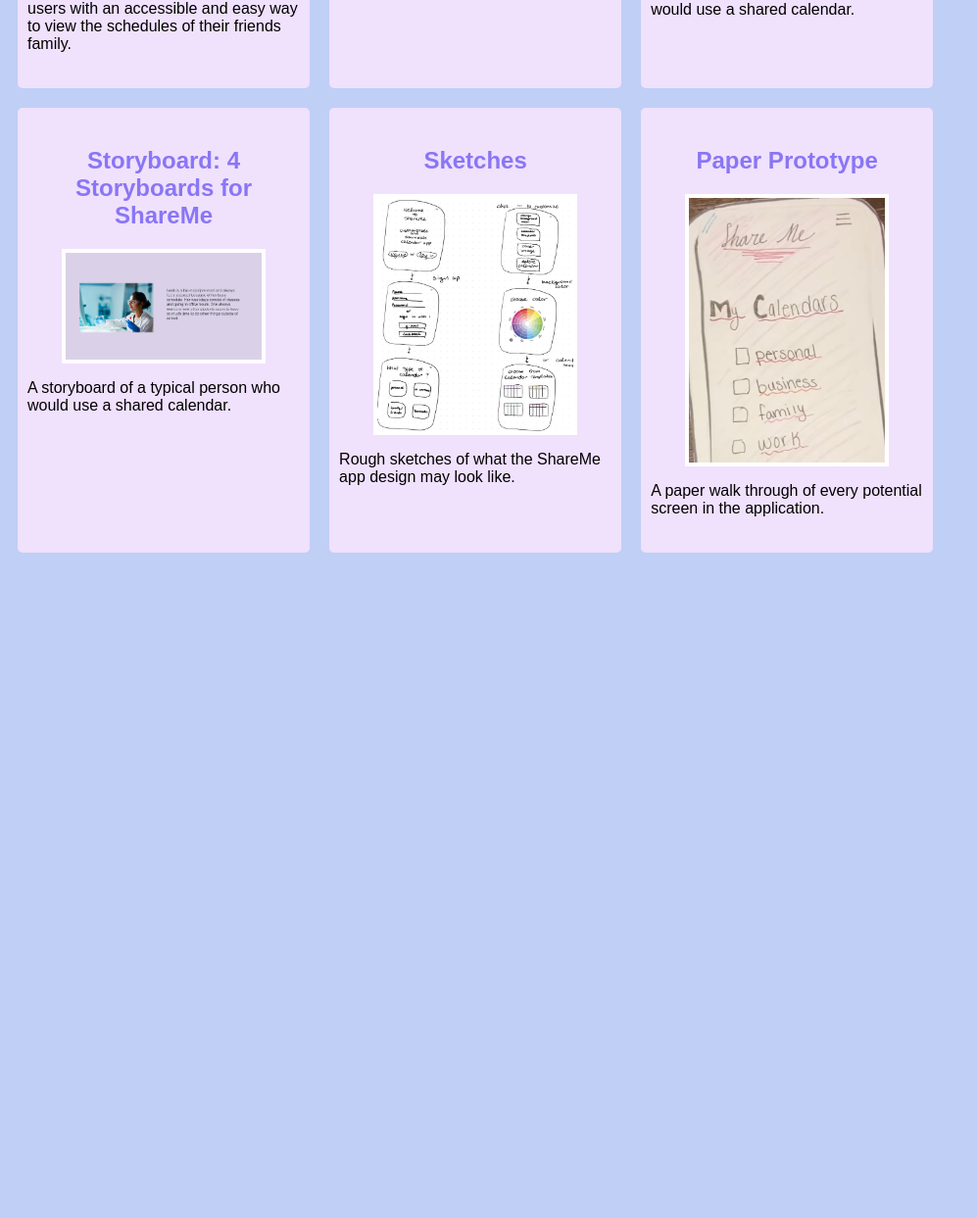
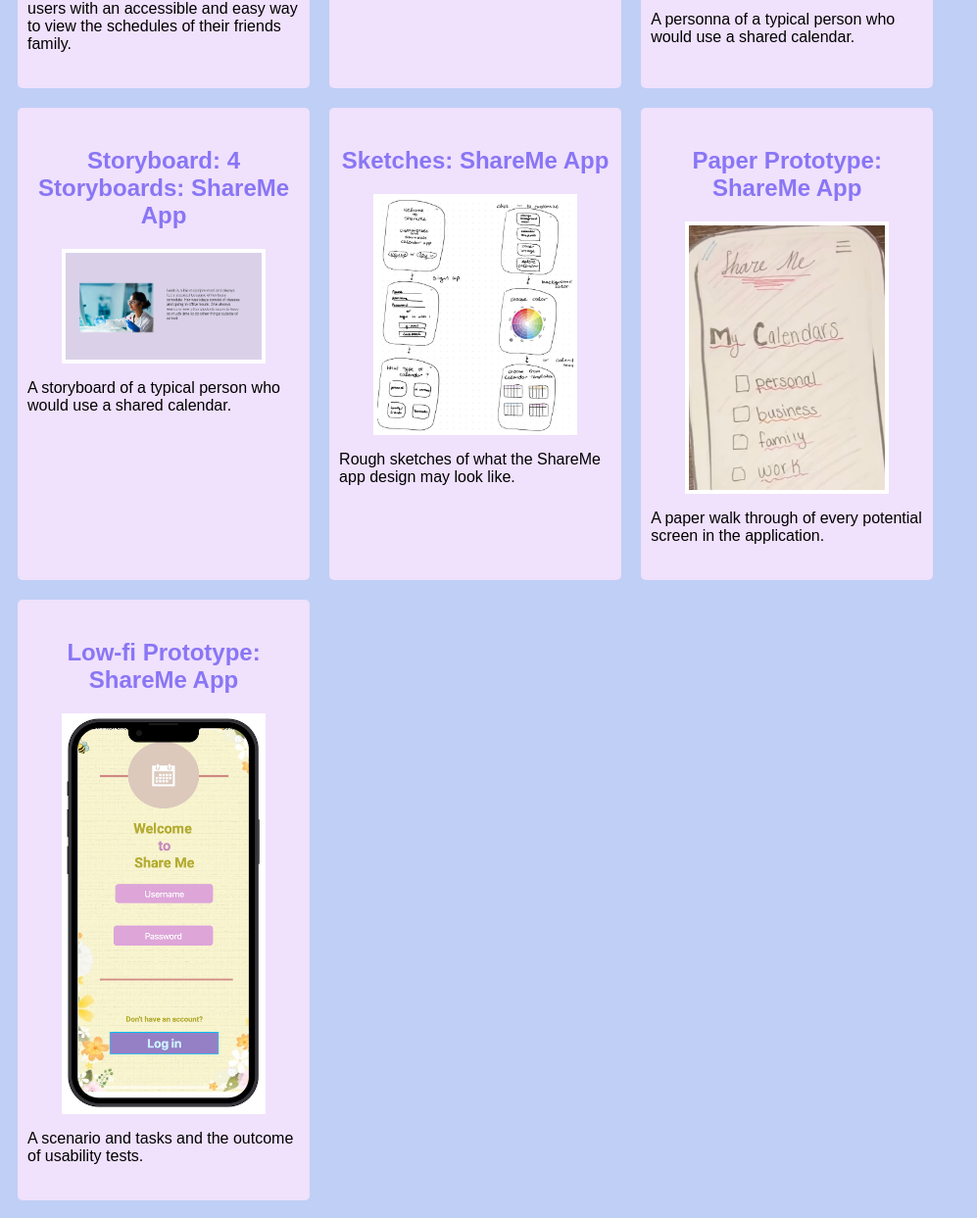
Before and after one commit to alexisligaya/alexisligaya.github.io, a plain HTML site: page index.html in a window 1280 px wide. Shown: the part 469-1712 px from the top of the page at 98% size, without its empty margins (0-997 px from the left). Before the commit the page ends 1051 px from the top, so only its background shows below. Drawn offline with Linux system fonts and the light colour scheme.

Commit message:
Add files via upload

```diff
--- a/index.html
+++ b/index.html
@@ -22,7 +22,7 @@
         </section>
         <!--Assignment Diagram-->
         <section class="assignment">
-            <a href="files/affinity-diagram.pdf"><h2>Affinity Diagram: ShareMe</h2></a>
+            <a href="files/affinity-diagram.pdf"><h2>Affinity Diagram: ShareMe App</h2></a>
             <a href="files/affinity-diagram.pdf"><img src="images/affinity-diagram.png"></a>
                 <p>
                     My group and I worked together to brainstorm ideas regarding a shared calendar.
@@ -30,7 +30,7 @@
         </section>
         <!--Personna Assignment-->
         <section class="assignment">
-            <a href="files/personnas.pdf"><h2>Personnas: 4 Personnas for ShareMe</h2></a>
+            <a href="files/personnas.pdf"><h2>Personnas: 4 Personnas: ShareMe App</h2></a>
             <a href="files/personnas.pdf"><img src="images/personnas.png"></a>
                 <p>
                     A personna of a typical person who would use a shared calendar.
@@ -39,7 +39,7 @@
 
         <!--Storyboard Assignment-->
         <section class="assignment">
-            <a href="files/storyboard.pdf"><h2>Storyboard: 4 Storyboards for ShareMe</h2></a>
+            <a href="files/storyboard.pdf"><h2>Storyboard: 4 Storyboards: ShareMe App</h2></a>
             <a href="files/storyboard.pdf"><img src="images/storyboard.png"></a>
                 <p>
                     A storyboard of a typical person who would use a shared calendar.
@@ -47,7 +47,7 @@
         </section>
         <!--Sketches Assignment-->
         <section class="assignment">
-            <a href="files/sketches.pdf"><h2>Sketches</h2></a>
+            <a href="files/sketches.pdf"><h2>Sketches: ShareMe App</h2></a>
             <a href="files/sketches.pdf"><img src="images/sketches.png"></a>
                 <p>
                     Rough sketches of what the ShareMe app design may look like.
@@ -55,13 +55,22 @@
         </section>
         <!--Paper Prototype-->
         <section class="assignment">
-            <a href="https://www.youtube.com/watch?v=h8qAg4y_p64&t=16s"><h2>Paper Prototype</h2></a>
+            <a href="https://www.youtube.com/watch?v=h8qAg4y_p64&t=16s"><h2>Paper Prototype: ShareMe App</h2></a>
             <a href="https://www.youtube.com/watch?v=h8qAg4y_p64&t=16s">
                 <img src="images/paper-prototype.png"></a>
                 <p>
                     A paper walk through of every potential screen in the application.
                 </p>
         </section>
+         <!--Low-fi Prototype Assignment--->
+         <section class="assignment">
+            <a href="files/low-fi-prototype/src/index.html"><h2>Low-fi Prototype: ShareMe App</h2></a>
+            <a href="files/low-fi-prototype/src/index.html">
+                <img src="images/low-fi-prototype.png"></a>
+                <p>
+                    A scenario and tasks and the outcome of usability tests.
+                </p>
+        </section>
     </div>
 
 </body>
```
